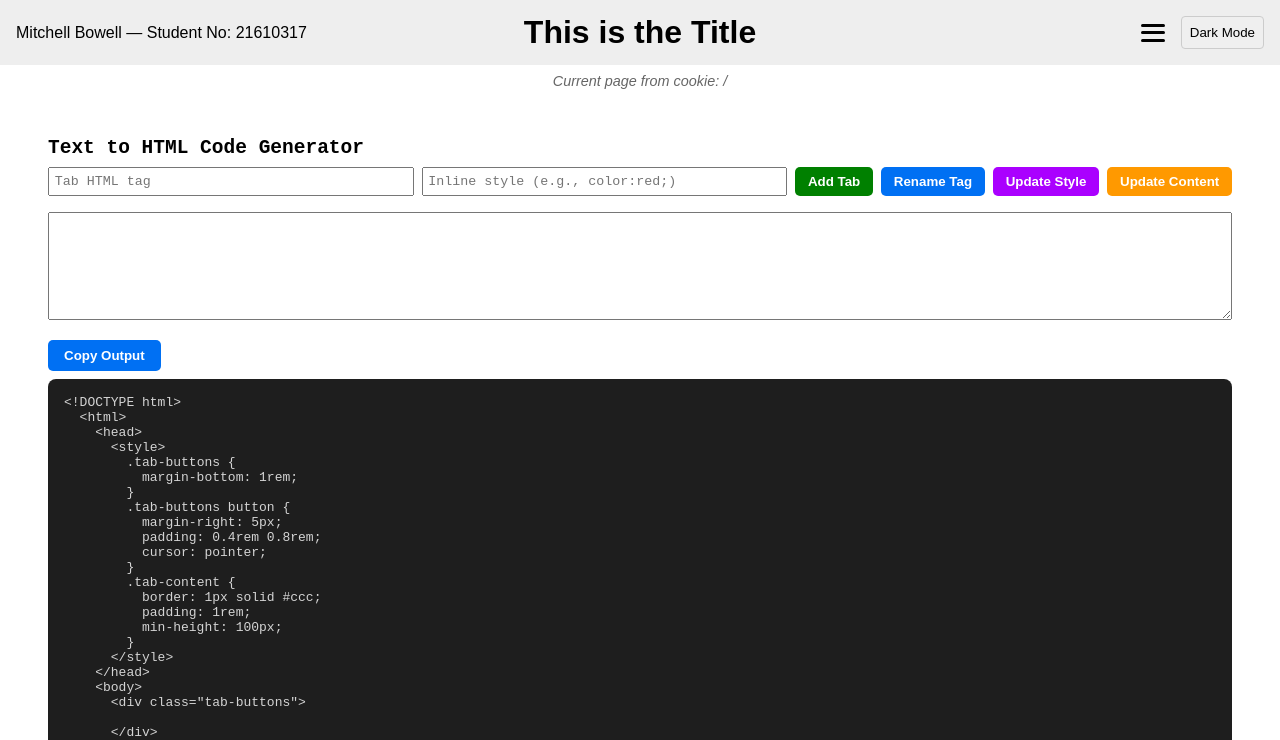
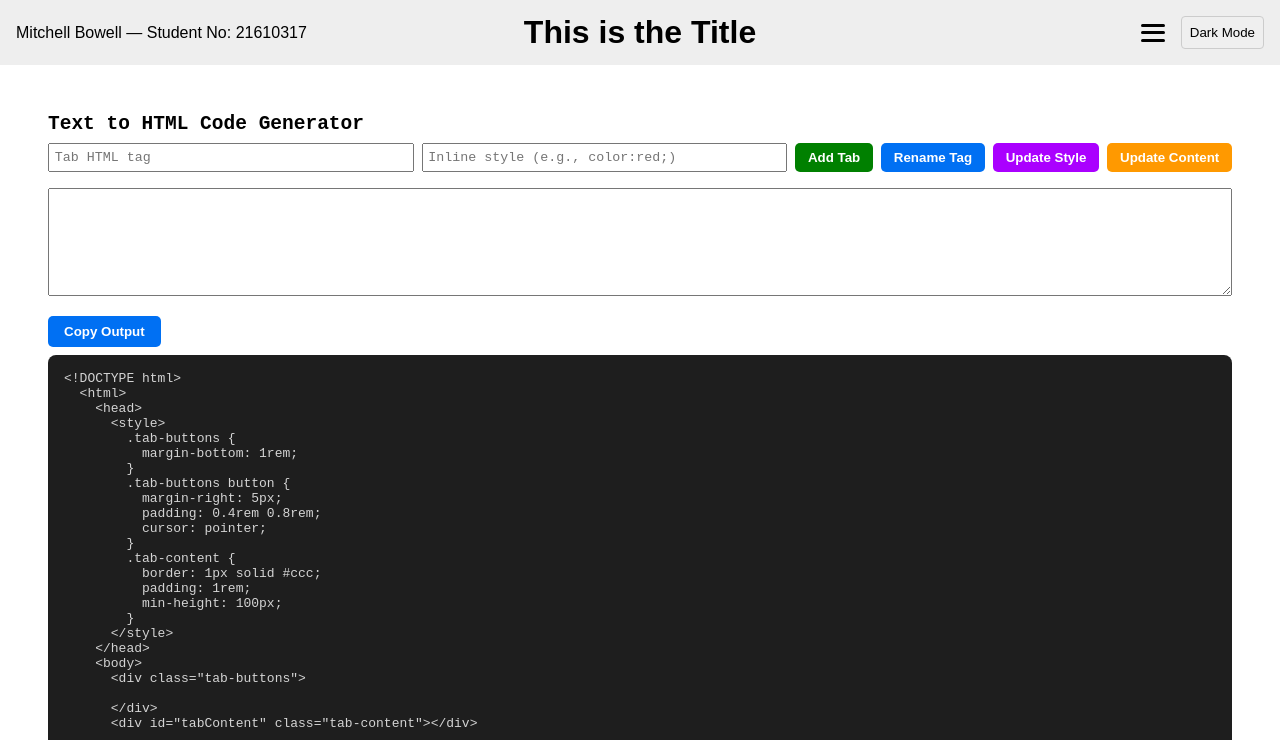
Before and after one commit to MitchBow/CWA-Assignment-1, a Next.js app: page / in a window 1280 px wide. Shown: the top 740 px of the page. Built offline with nearby package versions, Linux system fonts and the light colour scheme.

Commit message:
removed testing code

```diff
--- a/app/layout.tsx
+++ b/app/layout.tsx
@@ -160,19 +160,6 @@ export default function RootLayout({ children }: { children: React.ReactNode })
           )}
         </header>
 
-        {/* Display current page from cookie */}
-        <div
-          style={{
-            textAlign: 'center',
-            marginTop: '0.5rem',
-            fontStyle: 'italic',
-            fontSize: '0.9rem',
-            color: '#666',
-          }}
-        >
-          Current page from cookie: {currentPage || 'unknown'}
-        </div>
-
         {/* Main content */}
         <main style={{ padding: '2rem', clear: 'both' }}>{children}</main>
 
```
